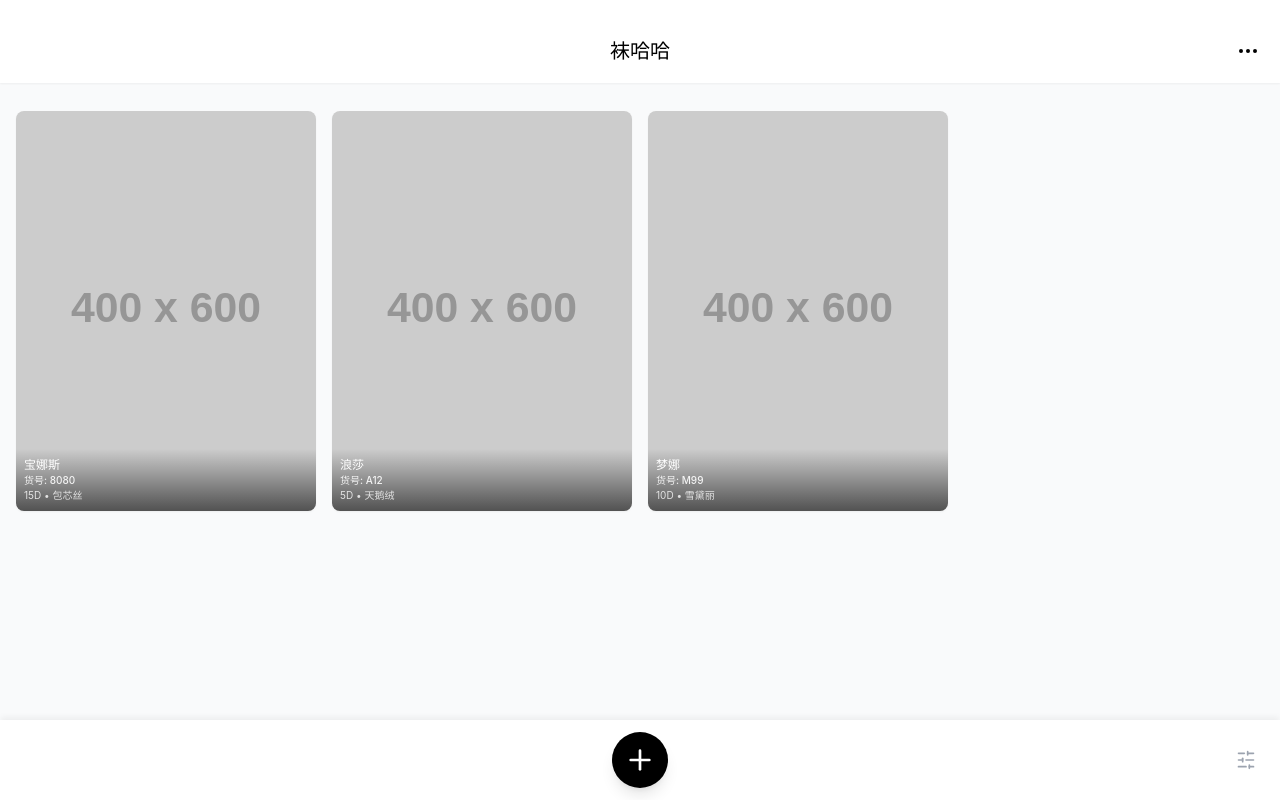
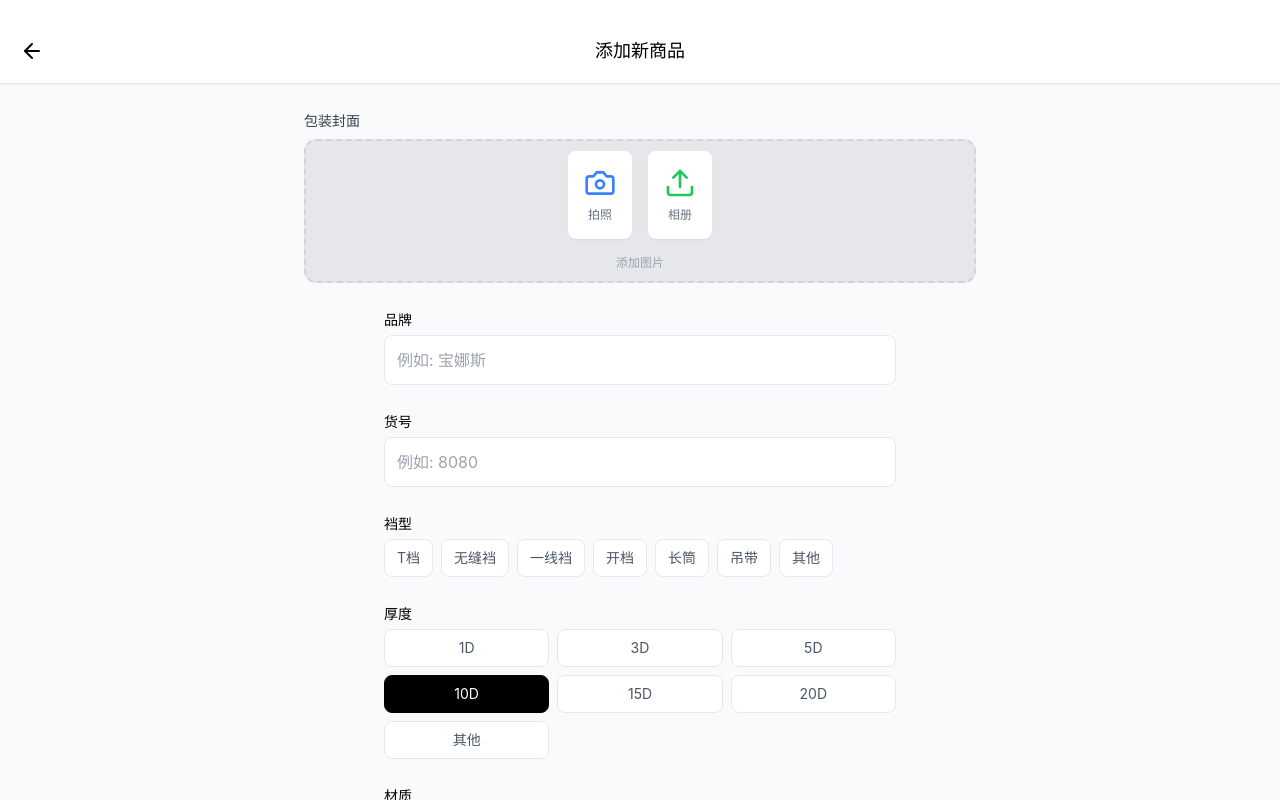
Before and after one commit to boomoodxf/wahaha-socks, a React (Vite) app: page /#/add in a window 1280 px wide. Before the commit this address led to /. Built offline with nearby package versions, Linux system fonts and the light colour scheme.

Commit message:
fix: refine page transitions and image upload layout

```diff
--- a/src/lib/pageTransition.ts
+++ b/src/lib/pageTransition.ts
@@ -3,21 +3,21 @@
 export type PageDirection = 'forward' | 'backward';
 
 export const pageTransition = {
-  duration: 0.4,
-  ease: [0.36, 0.66, 0.04, 1],
+  duration: 0.5,
+  ease: [0.22, 0.61, 0.36, 1],
 } as const;
 
 export const pageVariants: Variants = {
-  enter: (direction: PageDirection) => ({
-    x: direction === 'forward' ? '100%' : '-28%',
+  enter: (_direction: PageDirection) => ({
+    x: '100%',
     zIndex: 2,
   }),
   center: {
     x: 0,
     zIndex: 1,
   },
-  exit: (direction: PageDirection) => ({
-    x: direction === 'forward' ? '-28%' : '100%',
+  exit: (_direction: PageDirection) => ({
+    x: '-18%',
     zIndex: 0,
   }),
 };
--- a/src/pages/AddProduct.tsx
+++ b/src/pages/AddProduct.tsx
@@ -318,10 +318,10 @@
           className="flex-1 overflow-y-auto p-4 pb-32"
           style={{ paddingTop: 'calc(max(env(safe-area-inset-top), 35px) + 76px)' }}
         >
-          <form onSubmit={handleSubmit(onSubmit)} className="space-y-6 max-w-lg mx-auto">
+          <form onSubmit={handleSubmit(onSubmit)} className="space-y-6">
 
           {/* Image Upload Section */}
-          <div className="space-y-2">
+          <div className="space-y-2 max-w-2xl mx-auto">
             <label className="block text-sm font-medium text-gray-700">
               包装封面 {imagePreviews.length > 0 && <span className="text-xs text-gray-500">(第一张为主图，拖动调整顺序)</span>}
             </label>
@@ -383,7 +383,7 @@
               ))}
 
             {/* Add Button */}
-              <div className="relative aspect-[3/4] bg-gray-200 rounded-xl overflow-hidden border-2 border-dashed border-gray-300 flex flex-col items-center justify-center group">
+              <div className="relative col-span-2 min-h-[144px] bg-gray-200 rounded-xl overflow-hidden border-2 border-dashed border-gray-300 flex flex-col items-center justify-center group">
                 <div className="text-center space-y-4">
                   <div className="flex justify-center gap-4">
                      <button
@@ -409,6 +409,7 @@
             </Reorder.Group>
           </div>
 
+          <div className="max-w-lg mx-auto space-y-6">
 
           {/* Brand */}
           <div className="space-y-1">
@@ -559,6 +560,8 @@
             </button>
           </div>
 
+          </div>
+
         </form>
       </main>
 
```
